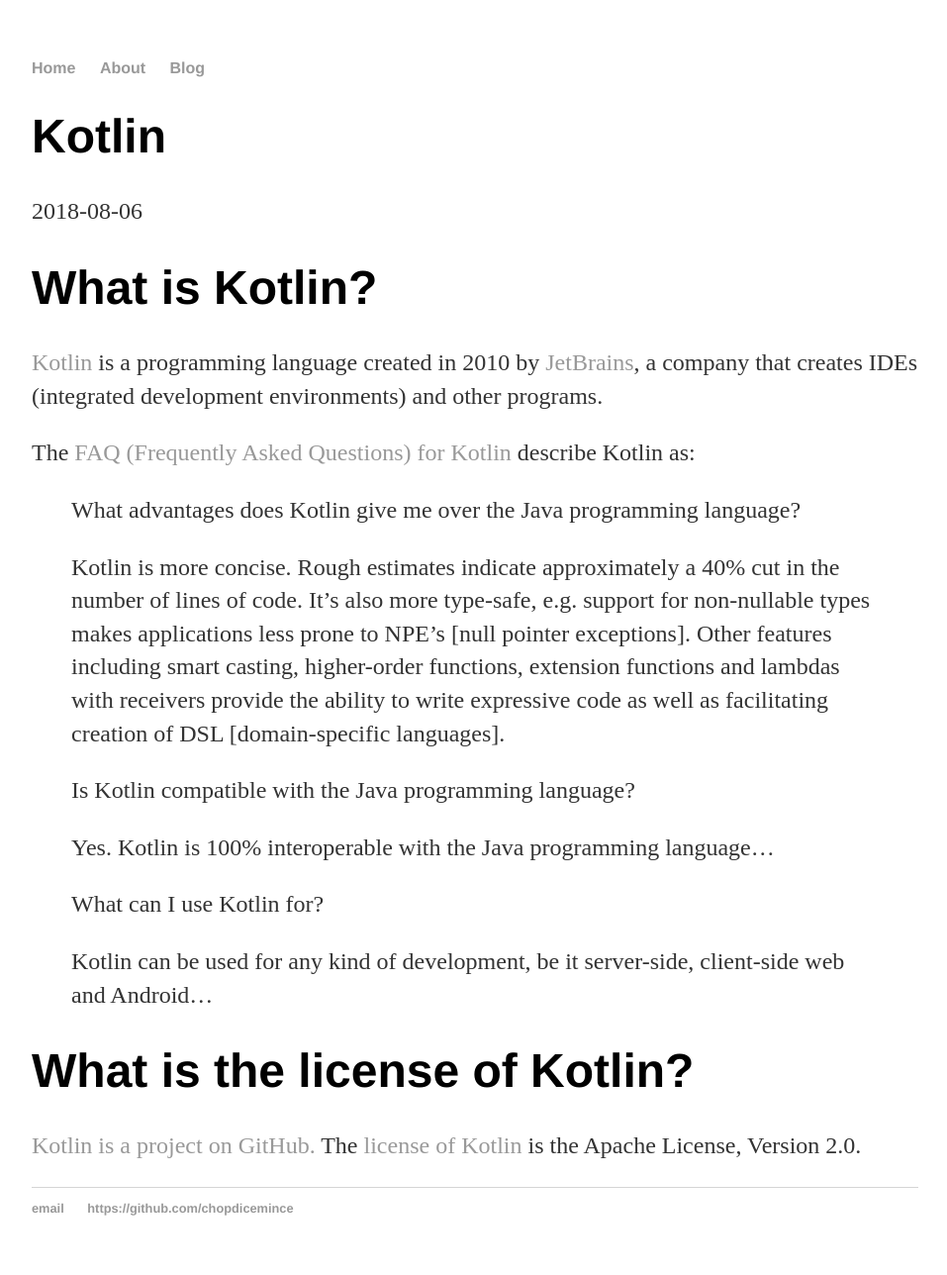
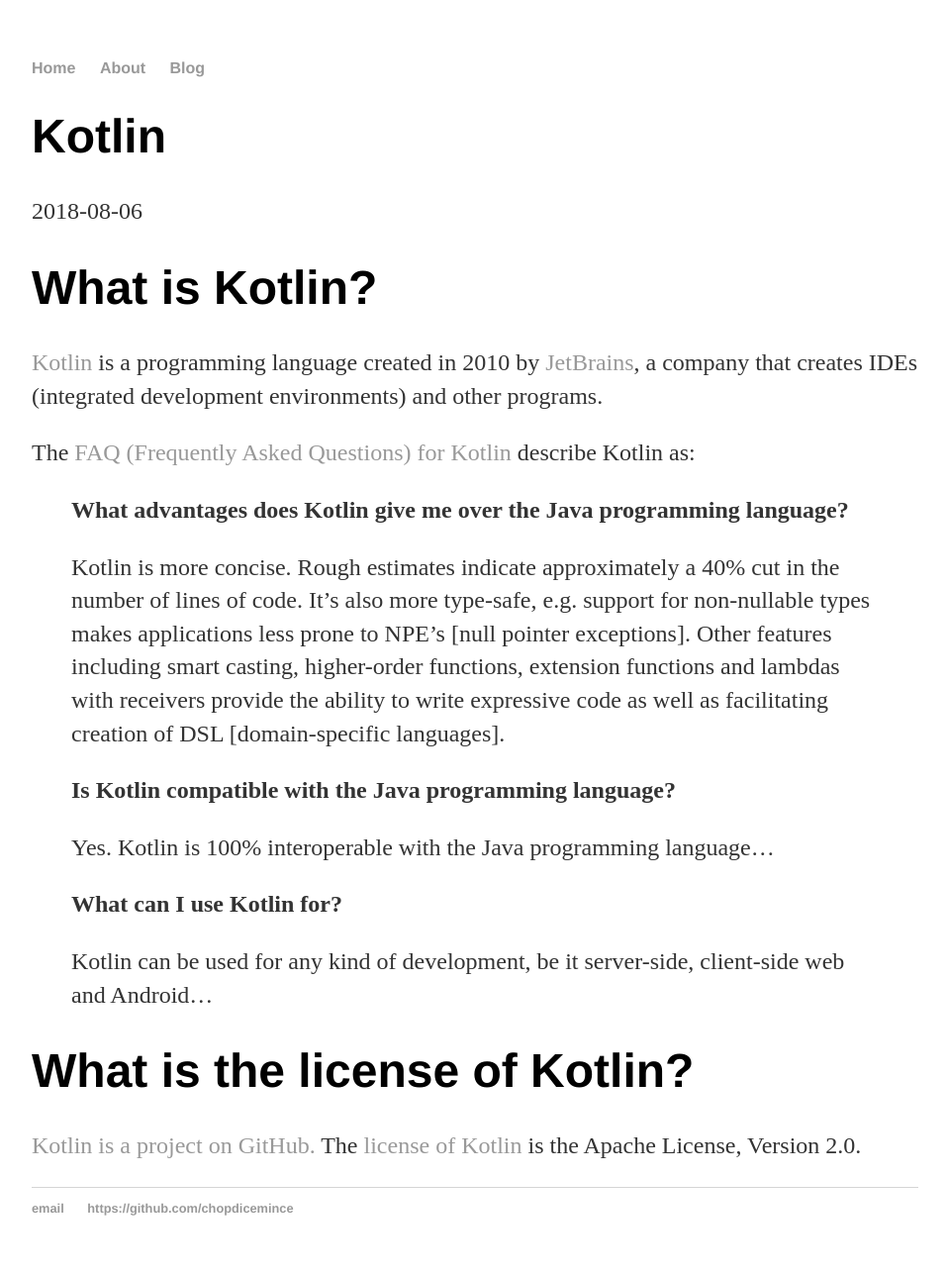
Before and after one commit to chopdicemince/chopdicemince.github.io, a Jekyll site: the page built from _posts/2018-08-06-kotlin.md, in a window 1280 px wide. Shown: the whole page at 99% size, without its empty margins (160-1117 px from the left). Built offline with Jekyll 4.4.1, drawn with Linux system fonts in a browser that asks for light colours.

Commit message:
Make quoted questions bold

```diff
--- a/_posts/2018-08-06-kotlin.md
+++ b/_posts/2018-08-06-kotlin.md
@@ -10,15 +10,15 @@
 
 The [FAQ (Frequently Asked Questions) for Kotlin](https://kotlinlang.org/docs/reference/faq.html) describe Kotlin as:
 
-> What advantages does Kotlin give me over the Java programming language?
+> __What advantages does Kotlin give me over the Java programming language?__
 >
 > Kotlin is more concise. Rough estimates indicate approximately a 40% cut in the number of lines of code. It’s also more type-safe, e.g. support for non-nullable types makes applications less prone to NPE’s [null pointer exceptions]. Other features including smart casting, higher-order functions, extension functions and lambdas with receivers provide the ability to write expressive code as well as facilitating creation of DSL [domain-specific languages].
 >
-> Is Kotlin compatible with the Java programming language?
+> __Is Kotlin compatible with the Java programming language?__
 >
 > Yes. Kotlin is 100% interoperable with the Java programming language...
 >
-> What can I use Kotlin for?
+> __What can I use Kotlin for?__
 >
 > Kotlin can be used for any kind of development, be it server-side, client-side web and Android...
 
```
